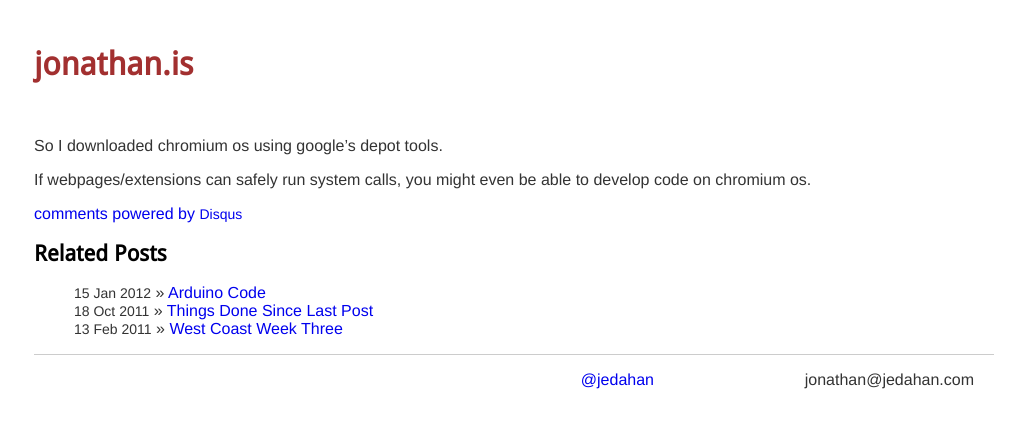
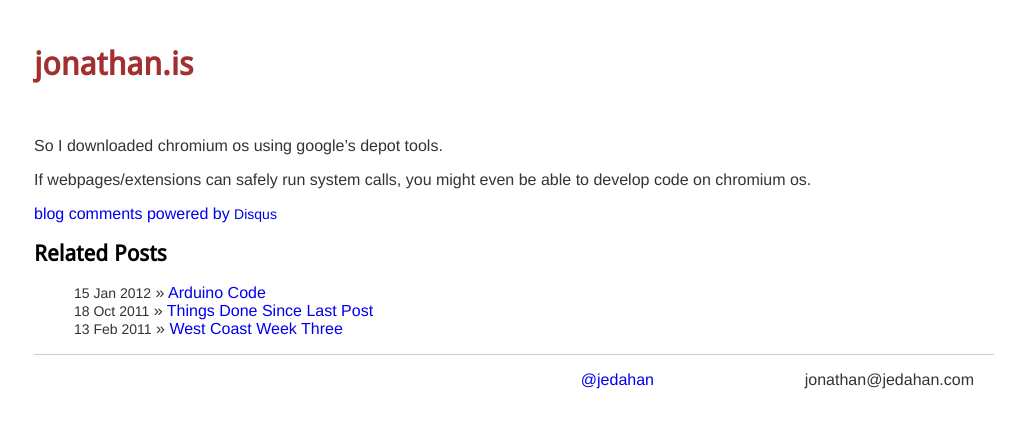
Before and after one commit to jedahan/jedahan.github.com, a Jekyll site: the page built from _posts/2009-06-19-chromium-os.md, in a window 1280 px wide. Shown: the top 428 px of the page, without its empty margins (126-1151 px from the left). Built offline with Jekyll 4.4.1, drawn with Linux system fonts in a browser that asks for light colours; comment, search, counter and statistics services are not loaded; some of the changed lines change nothing that is shown.

Commit message:
fix disqus include

```diff
--- a/_includes/disqus.html
+++ b/_includes/disqus.html
@@ -1,14 +1,14 @@
-<div id=disqus_thread></div>
-<script type=text/javascript>
-  var disqus_shortname = 'jedahan';
-  var disqus_identifier = '{{page.uuid}}';
-  var disqus_url = '{{site.url}}{{page.url}}';
+<div id="disqus_thread"></div>
+<script type="text/javascript">
+    /* * * CONFIGURATION VARIABLES: EDIT BEFORE PASTING INTO YOUR WEBPAGE * * */
+    var disqus_shortname = 'jedahan'; // required: replace example with your forum shortname
 
-  (function() {
-    var dsq = document.createElement('script'); dsq.type = 'text/javascript'; dsq.async = true;
-    dsq.src = 'http://' + disqus_shortname + '.disqus.com/embed.js';
-    (document.getElementsByTagName('head')[0] || document.getElementsByTagName('body')[0]).appendChild(dsq);
-  })();
+    /* * * DON'T EDIT BELOW THIS LINE * * */
+    (function() {
+        var dsq = document.createElement('script'); dsq.type = 'text/javascript'; dsq.async = true;
+        dsq.src = 'http://' + disqus_shortname + '.disqus.com/embed.js';
+        (document.getElementsByTagName('head')[0] || document.getElementsByTagName('body')[0]).appendChild(dsq);
+    })();
 </script>
-<noscript>Please enable JavaScript to view the <a href=http://disqus.com/?ref_noscript>comments</a>.</noscript>
-<a href=http://disqus.com class=dsq-brlink>comments powered by <span class=logo-disqus>Disqus</span></a>
+<noscript>Please enable JavaScript to view the <a href="http://disqus.com/?ref_noscript">comments powered by Disqus.</a></noscript>
+<a href="http://disqus.com" class="dsq-brlink">blog comments powered by <span class="logo-disqus">Disqus</span></a>
```
